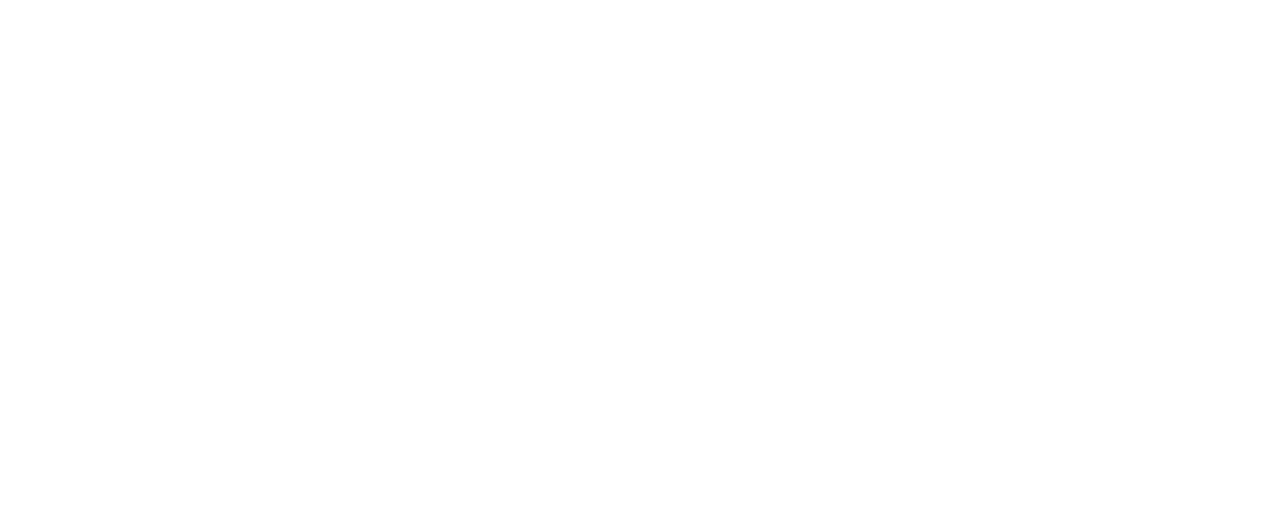
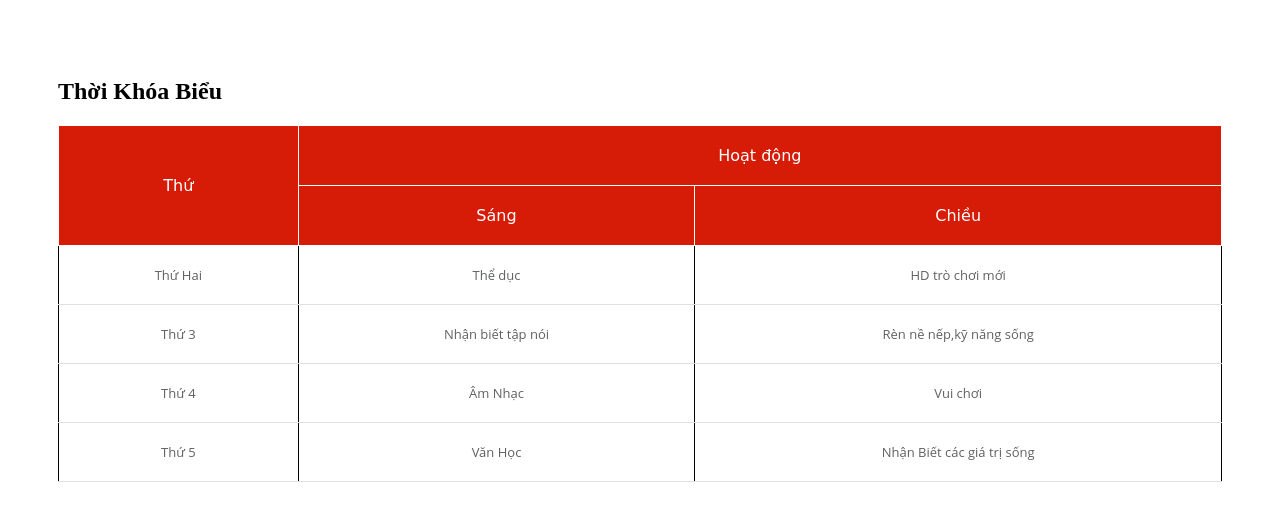
Before and after one commit to Domimoss2/C0925L1, a plain HTML site: page Lesson5-form-and-table/Timeline.html in a window 1280 px wide. Drawn offline with Linux system fonts and the light colour scheme.

Commit message:
add file

```diff
--- a/Lesson5-form-and-table/Timeline.html
+++ b/Lesson5-form-and-table/Timeline.html
@@ -1,9 +1,78 @@
 <!DOCTYPE html>
 <html lang="en">
 <head>
-  <meta charset="UTF-8">
-  <title></title>
+    <meta charset="UTF-8">
+    <title> Time line</title>
+    <style>
+        body {
+            padding: 50px;
+        }
+
+        table {
+            width: 100%;
+            border-collapse: collapse;
+        }
+
+        td, th {
+            padding: 20px;
+            border: 1px solid black;
+        }
+        th{
+            font-family: 'Patua One', cursive;
+            font-size:16px;
+            font-weight:400;
+            color:#fff;
+            text-align:center;
+            padding:20px;
+            background-color: #d61b06;
+            border-color: white;
+        }
+        td{
+            font-family: 'Open Sans', sans-serif;
+            font-weight:400;
+            color:#5f6062;
+            font-size:13px;
+            padding:20px 20px 20px 20px;
+            border-bottom:1px solid #e0e0e0;
+            text-align: center;
+        }
+
+        .hover {
+            background: red;
+        }
+    </style>
 </head>
 <body>
+<h2> Thời Khóa Biểu</h2>
+<table>
+    <tr>
+        <th rowspan=2>Thứ</th>
+        <th colspan=2>Hoạt động</th>
+    </tr>
+    <tr>
+        <th>Sáng</th>
+        <th>Chiều</th>
+    </tr>
+    <tr>
+        <td>Thứ Hai</td>
+        <td>Thể dục</td>
+        <td>HD trò chơi mới</td>
+    </tr>
+    <tr>
+        <td>Thứ 3</td>
+        <td>Nhận biết tập nói</td>
+        <td>Rèn nề nếp,kỹ năng sống</td>
+    </tr>
+    <tr>
+        <td>Thứ 4</td>
+        <td>Âm Nhạc </td>
+        <td>Vui chơi</td>
+    </tr>
+    <tr>
+        <td>Thứ 5</td>
+        <td>Văn Học</td>
+        <td>Nhận Biết các giá trị sống</td>
+    </tr>
+</table>
 </body>
 </html>
```
